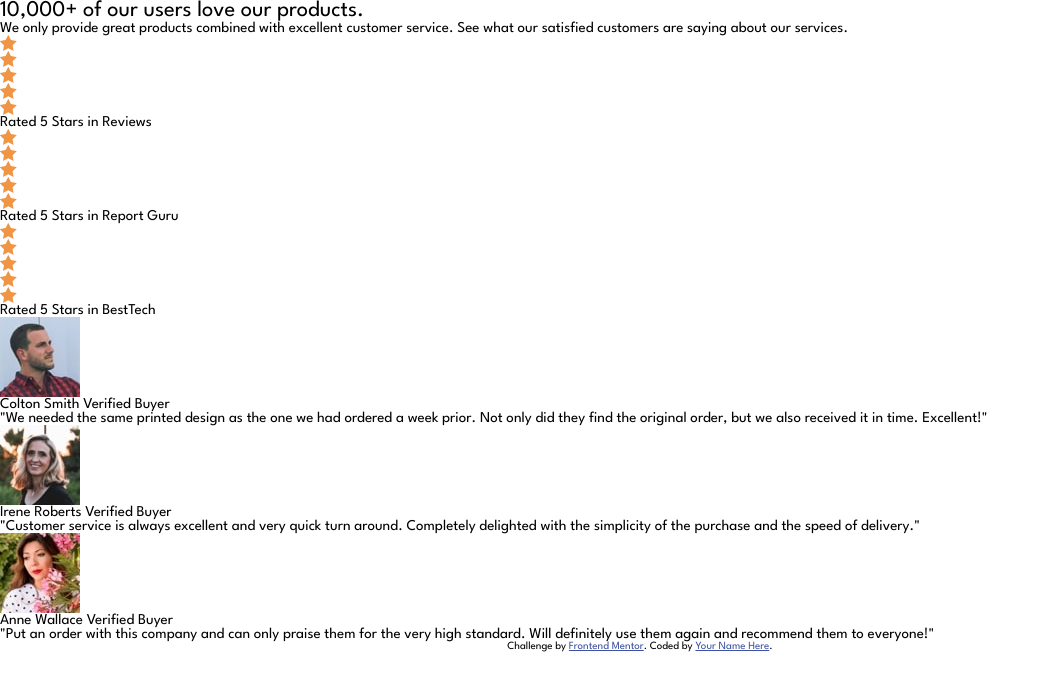
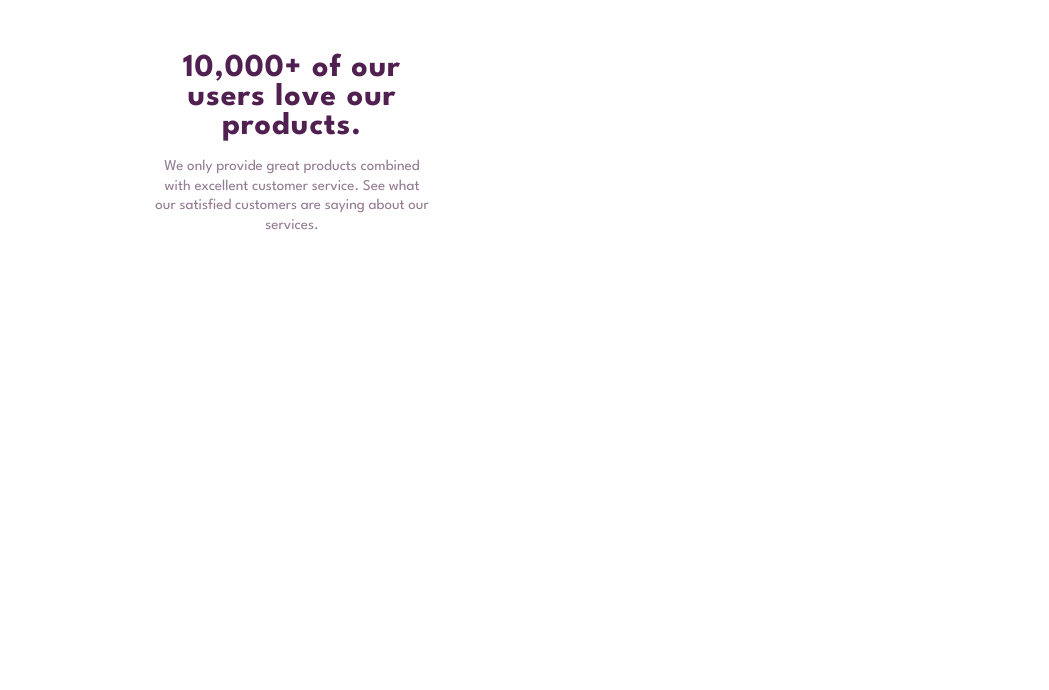
Before and after one commit to Frontend-Mentor-Projects-Daniel/social-proofs-section, a plain HTML site: page index.html in a window 1280 px wide. Shown: the whole page, without its empty margins (0-1049 px from the left). Drawn offline with Linux system fonts and the light colour scheme.

Commit message:
style social proofs content

```diff
--- a/develop/css/styles.css
+++ b/develop/css/styles.css
@@ -97,12 +97,9 @@ body {
 }
 
 .main {
-  /* display: flex;
-  align-items: center;
-  justify-content: center;
-
-  width: 100vw;
-  min-height: 100vh; */
+  margin: 2.5rem auto;
+  max-width: 62.5rem;
+  padding: 15px;
 }
 
 /**------------------------
@@ -115,12 +112,25 @@ body {
 **   TEXT CONTENT
 --------------------*/
 .section-social-proofs > .content {
+  display: flex;
+  flex-direction: column;
+  gap: 1rem;
+  max-width: 274px;
 }
 
 .content__title {
+  color: hsl(var(--clr-very-dark-magenta));
+  font-size: 32px;
+  font-weight: var(--fw-bold);
+  letter-spacing: 1px;
+  line-height: 0.9;
+  text-align: center;
 }
 
 .content__text {
+  color: hsl(var(--clr-dark-grayish-magenta));
+  line-height: 1.3;
+  text-align: center;
 }
 
 /**-------------------
--- a/index.html
+++ b/index.html
@@ -52,7 +52,7 @@
         </div>
 
         <!-- RATINGS -->
-        <div class="rating">
+        <!-- <div class="rating">
           <div class="rating__stars">
             <img src="./develop/assets/images/icon-star.svg" alt="" />
             <img src="./develop/assets/images/icon-star.svg" alt="" />
@@ -83,10 +83,10 @@
             <img src="./develop/assets/images/icon-star.svg" alt="" />
           </div>
           <p class="rating__text">Rated 5 Stars in BestTech</p>
-        </div>
+        </div> -->
 
         <!-- TESTIMONIALS -->
-        <div class="testimonial">
+        <!-- <div class="testimonial">
           <div class="testimonial__user">
             <div class="testimonial__user-image">
               <img
@@ -148,16 +148,16 @@
             them to everyone!"
           </div>
         </div>
-      </section>
+      </section> -->
     </main>
 
-    <footer>
+    <!-- <footer>
       <div class="attribution">
         Challenge by
         <a href="https://www.frontendmentor.io?ref=challenge" target="_blank"
           >Frontend Mentor</a
         >. Coded by <a href="#">Your Name Here</a>.
       </div>
-    </footer>
+    </footer> -->
   </body>
 </html>
```
